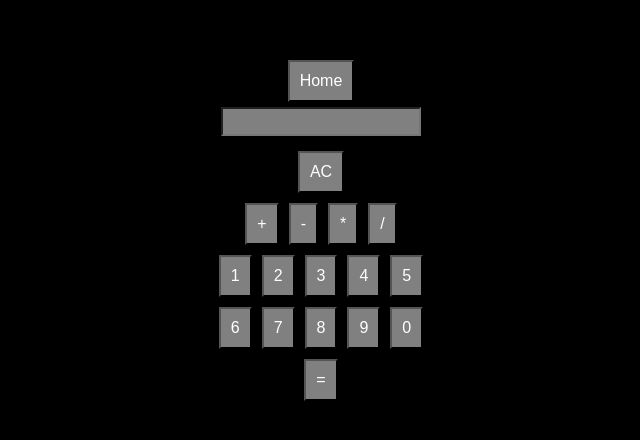
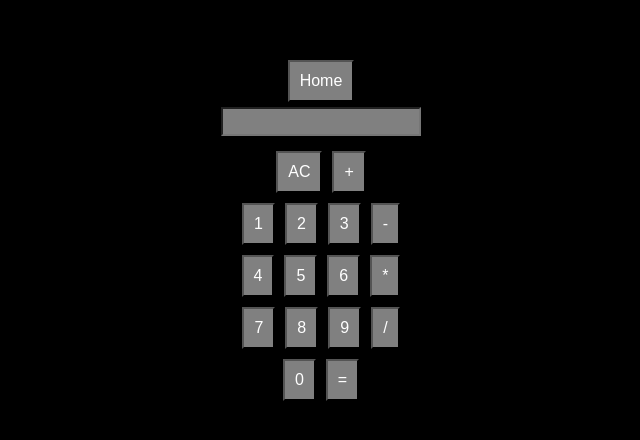
Before and after one commit to PedroBarge/Flavio-Gabi, a plain HTML site: page html/calcultor.html in a window 1280 px wide. Shown: the part 170-610 px from the top of the page, without its empty margins (319-959 px from the left). Drawn offline with Linux system fonts and the light colour scheme.

Commit message:
reorganize numbers

```diff
--- a/html/calcultor.html
+++ b/html/calcultor.html
@@ -10,31 +10,32 @@
     <a href="../index.html"><button>Home</button></a>
     <p></p>
     <input id="display" readonly />
-    <button onclick="clean()">AC</button>
     <div>
+      <button onclick="clean()">AC</button>
       <button class="option" id="add">+</button>
-      <button class="option" id="sub">-</button>
-      <button class="option" id="mult">*</button>
-      <button class="option" id="div">/</button>
     </div>
     <p></p>
     <div>
       <button class="num">1</button>
       <button class="num">2</button>
       <button class="num">3</button>
+      <button class="option" id="sub">-</button>
+    </div>
+    <div>
       <button class="num">4</button>
       <button class="num">5</button>
+      <button class="num">6</button>
+      <button class="option" id="mult">*</button>
     </div>
-    <p></p>
     <div>
-      <button class="num">6</button>
       <button class="num">7</button>
       <button class="num">8</button>
       <button class="num">9</button>
-      <button class="num">0</button>
+      <button class="option" id="div">/</button>
     </div>
     <div>
-      <button onclick="equal()" >=</button>
+      <button class="num">0</button>
+      <button onclick="equal()">=</button>
     </div>
     <p></p>
 
```
